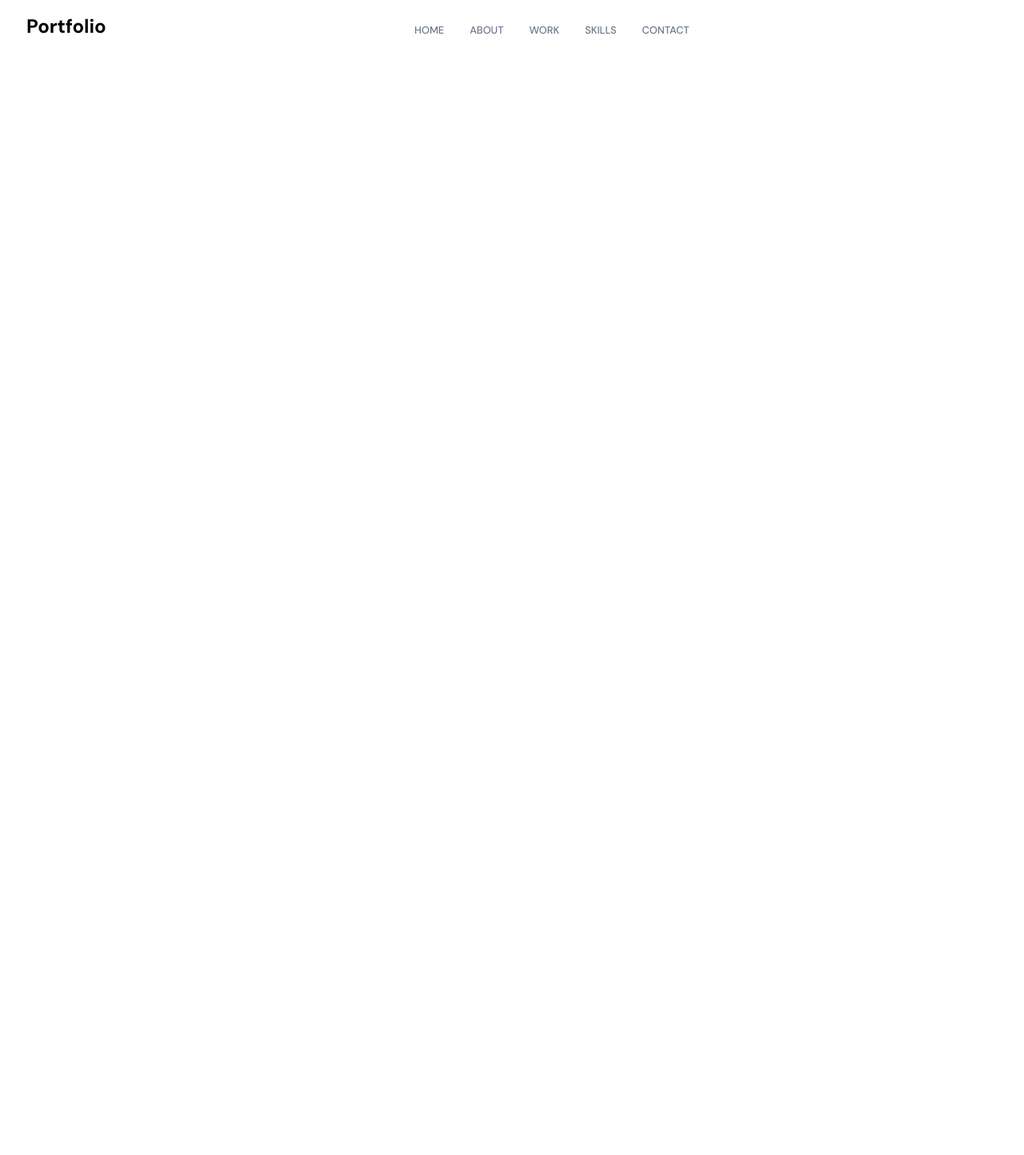
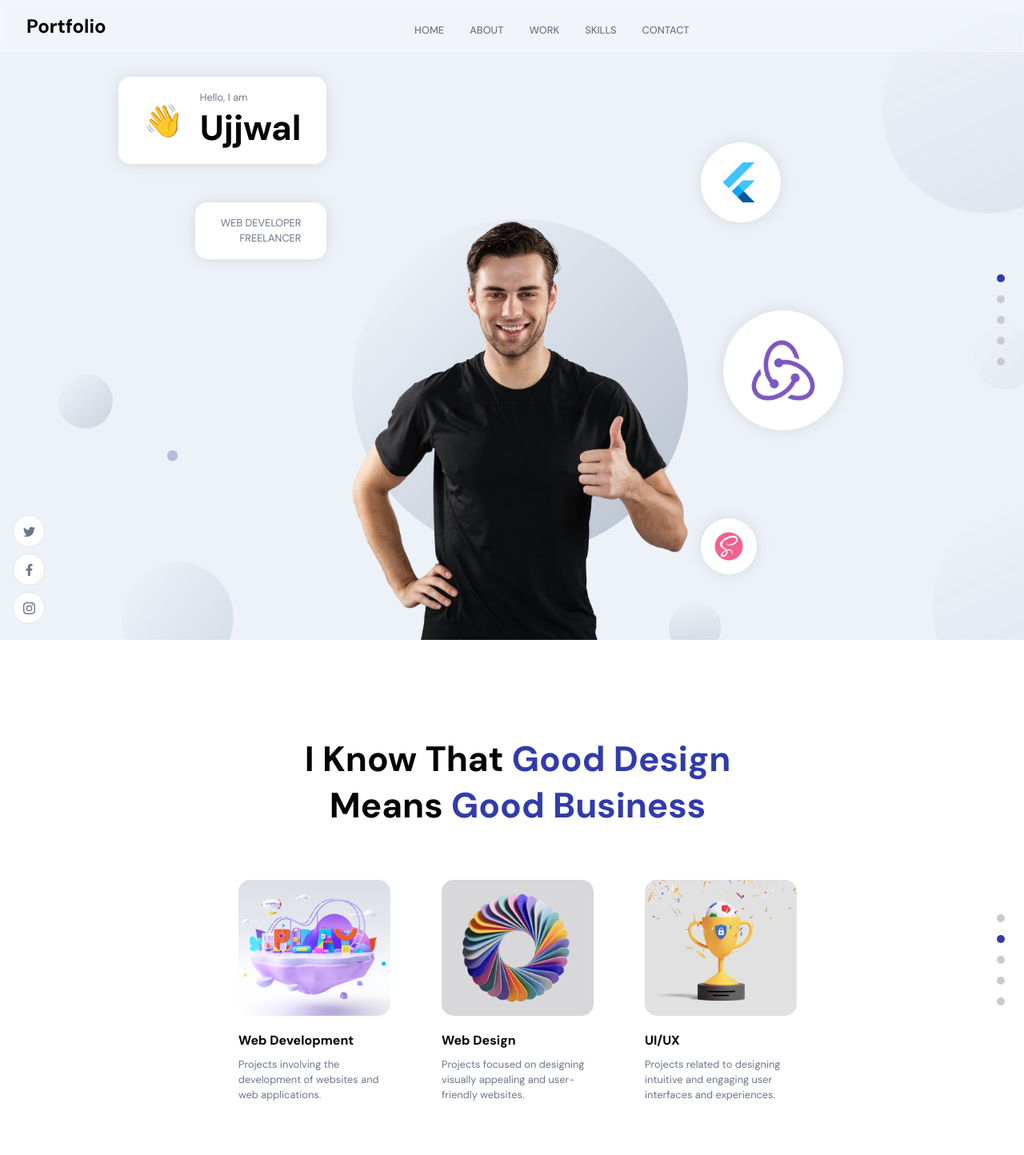
Before and after one commit to UjjwalTomar0808/Portfolio, a React (Create React App) app: page / in a window 1280 px wide. Shown: the top 1444 px of the page at 80% size. Before the commit the page ends 800 px from the top, so only its background shows below. Built offline with nearby package versions, Linux system fonts and the light colour scheme.

Commit message:
add about and header section

```diff
--- a/src/App.js
+++ b/src/App.js
@@ -1,12 +1,15 @@
 
 import './App.css';
 import { Navbar } from './components';
+import { About, Header } from './container';
 
 
 function App() {
   return (
     <div className="app">
       <Navbar />
+      <Header />
+      <About />
     </div>
   );
 }
--- /dev/null
+++ b/src/container/About/About.css
@@ -0,0 +1,40 @@
+.app__about {
+  flex: 1;
+  width: 100%;
+  flex-direction: column;
+}
+
+.app__profiles {
+  display: flex;
+  justify-content: center;
+  align-items: flex-start;
+  flex-wrap: wrap;
+  margin-top: 2rem;
+}
+
+.app__profile-item {
+  width: 190px;
+  display: flex;
+  justify-content: flex-start;
+  align-items: flex-start;
+  flex-direction: column;
+  margin: 2rem;
+}
+
+.app__profile-item img {
+  width: 100%;
+  height: 170px;
+  border-radius: 15px;
+  object-fit: cover;
+}
+
+@media screen and (min-width: 2000px) {
+  .app__profile-item {
+    width: 370px;
+    margin: 2rem 4rem;
+  }
+
+  .app__profile-item img {
+    height: 320px;
+  }
+}
--- /dev/null
+++ b/src/container/About/About.jsx
@@ -0,0 +1,55 @@
+import React from 'react';
+import { motion } from 'framer-motion';
+import { images } from '../../constants';
+
+import { AppWrap, MotionWrap } from '../../wrapper';
+import './About.css';
+
+const abouts = [
+  {
+    title: 'Web Development',
+    description: 'Projects involving the development of websites and web applications.',
+    imgUrl: images.about01,
+  },
+  {
+    title: 'Web Design',
+    description: 'Projects focused on designing visually appealing and user-friendly websites.',
+    imgUrl: images.about02,
+  },
+  {
+    title: "UI/UX",
+    description: "Projects related to designing intuitive and engaging user interfaces and experiences.",
+    imgUrl: images.about03
+  }
+];
+
+const About = () => {
+
+  return (
+    <>
+      <h2 className="head-text">I Know that <span>Good Design</span> <br />means  <span>Good Business</span></h2>
+
+      <div className="app__profiles">
+        {abouts.map((about, index) => (
+          <motion.div
+            whileInView={{ opacity: 1 }}
+            whileHover={{ scale: 1.1 }}
+            transition={{ duration: 0.5, type: 'tween' }}
+            className="app__profile-item"
+            key={about.title + index}
+          >
+            <img src={about.imgUrl} alt={about.title} />
+            <h2 className="bold-text" style={{ marginTop: 20 }}>{about.title}</h2>
+            <p className="p-text" style={{ marginTop: 10 }}>{about.description}</p>
+          </motion.div>
+        ))}
+      </div>
+    </>
+  );
+};
+
+export default AppWrap(
+  MotionWrap(About, 'app__about'),
+  'about',
+  'app__whitebg',
+);
--- /dev/null
+++ b/src/container/Header/Header.css
@@ -0,0 +1,204 @@
+#home {
+  position: relative;
+  background: url("../../assets/bgIMG.png");
+  background-size: cover;
+  background-position: center;
+  background-repeat: repeat;
+}
+
+#home .app__wrapper {
+  padding: 0;
+}
+
+#home .app__wrapper .copyright {
+  display: none;
+}
+
+.app__header {
+  flex: 1;
+  width: 100%;
+  height: 100%;
+  flex-direction: row;
+  padding: 6rem 2rem 0rem;
+}
+
+@media screen and (min-width: 2000px) {
+  .app__header {
+    padding-top: 8rem;
+  }
+}
+
+@media screen and (max-width: 1200px) {
+  .app__header {
+    flex-direction: column;
+  }
+}
+
+@media screen and (max-width: 450px) {
+  .app__header {
+    padding: 6rem 1rem 2rem;
+  }
+}
+
+.app__header-info {
+  flex: 0.65;
+  display: flex;
+  flex-direction: column;
+  justify-content: flex-start;
+  align-items: flex-start;
+  height: 100%;
+  margin: 0 2rem;
+}
+
+@media screen and (max-width: 1200px) {
+  .app__header-info {
+    width: 100%;
+    margin-right: 0rem;
+  }
+}
+
+.app__header-badge {
+  width: 100%;
+  display: flex;
+  justify-content: flex-end;
+  align-items: flex-end;
+  flex-direction: column;
+}
+
+.app__header-badge .badge-cmp,
+.app__header-badge .tag-cmp {
+  padding: 1rem 2rem;
+  background: var(--white-color);
+  border-radius: 15px;
+  flex-direction: row;
+  width: auto;
+  box-shadow: 0px 0px 20px rgba(0, 0, 0, 0.1);
+}
+
+.app__header-badge .tag-cmp {
+  flex-direction: column;
+  margin-top: 3rem;
+}
+
+.app__header-badge .tag-cmp p {
+  width: 100%;
+  text-transform: uppercase;
+  text-align: right;
+}
+
+.app__header-badge span {
+  font-size: 2.5rem;
+}
+
+@media screen and (min-width: 2000px) {
+  .app__header-badge span {
+    font-size: 5rem;
+  }
+}
+
+@media screen and (max-width: 1200px) {
+  .app__header-badge {
+    justify-content: flex-start;
+    align-items: flex-start;
+  }
+}
+
+.app__header-circles {
+  flex: 0.75;
+  display: flex;
+  flex-direction: column;
+  justify-content: space-evenly;
+  align-items: flex-start;
+  height: 100%;
+  margin-left: 1rem;
+}
+
+.app__header-circles div {
+  width: 100px;
+  height: 100px;
+  border-radius: 50%;
+  background: var(--white-color);
+  box-shadow: 0px 0px 20px rgba(0, 0, 0, 0.1);
+}
+
+.app__header-circles div img {
+  width: 60%;
+  height: 60%;
+}
+
+.app__header-circles div:nth-child(1) {
+  width: 100px;
+  height: 100px;
+}
+
+.app__header-circles div:nth-child(2) {
+  margin: 1.75rem;
+  width: 150px;
+  height: 150px;
+}
+
+.app__header-circles div:nth-child(3) {
+  width: 70px;
+  height: 70px;
+}
+
+@media screen and (min-width: 2000px) {
+  .app__header-circles div:nth-child(2) {
+    width: 400px;
+    height: 400px;
+  }
+
+  .app__header-circles div:nth-child(3) {
+    width: 170px;
+    height: 170px;
+  }
+
+  .app__header-circles div:nth-child(1) {
+    width: 200px;
+    height: 200px;
+  }
+}
+
+@media screen and (max-width: 1200px) {
+  .app__header-circles {
+    width: 100%;
+    flex-direction: row;
+    flex-wrap: wrap;
+    margin-left: 0;
+  }
+
+  .app__header-circles div {
+    margin: 1rem;
+  }
+}
+
+.app__header-img {
+  flex: 1;
+  height: 100%;
+  display: flex;
+  justify-content: flex-end;
+  align-items: flex-end;
+  position: relative;
+}
+
+.app__header-img img {
+  width: 100%;
+  object-fit: contain;
+  z-index: 1;
+}
+
+.app__header-img .overlay_circle {
+  position: absolute;
+  left: 0;
+  right: 0;
+  bottom: 0;
+  z-index: 0;
+  width: 100%;
+  height: 90%;
+}
+
+@media screen and (max-width: 1200px) {
+  .app__header-img {
+    margin: 2rem 0;
+  }
+}
--- /dev/null
+++ b/src/container/Header/Header.jsx
@@ -0,0 +1,71 @@
+import React from 'react';
+import { motion } from 'framer-motion';
+
+import { AppWrap } from '../../wrapper';
+import { images } from '../../constants';
+import './Header.css';
+
+const scaleVariants = {
+  whileInView: {
+    scale: [0, 1],
+    opacity: [0, 1],
+    transition: {
+      duration: 1,
+      ease: 'easeInOut',
+    },
+  },
+};
+
+const Header = () => (
+  <div className="app__header app__flex">
+    <motion.div
+      whileInView={{ x: [-100, 0], opacity: [0, 1] }}
+      transition={{ duration: 0.5 }}
+      className="app__header-info"
+    >
+      <div className="app__header-badge">
+        <div className="badge-cmp app__flex">
+          <span>👋</span>
+          <div style={{ marginLeft: 20 }}>
+            <p className="p-text">Hello, I am</p>
+            <h1 className="head-text">Ujjwal</h1>
+          </div>
+        </div>
+
+        <div className="tag-cmp app__flex">
+          <p className="p-text">Web Developer</p>
+          <p className="p-text">Freelancer</p>
+        </div>
+      </div>
+    </motion.div>
+
+    <motion.div
+      whileInView={{ opacity: [0, 1] }}
+      transition={{ duration: 0.5, delayChildren: 0.5 }}
+      className="app__header-img"
+    >
+      <img src={images.profile} alt="profile_bg" />
+      <motion.img
+        whileInView={{ scale: [0, 1] }}
+        transition={{ duration: 1, ease: 'easeInOut' }}
+        src={images.circle}
+        alt="profile_circle"
+        className="overlay_circle"
+      />
+    </motion.div>
+
+    <motion.div
+      variants={scaleVariants}
+      whileInView={scaleVariants.whileInView}
+      className="app__header-circles"
+    >
+      {[images.flutter, images.redux, images.sass].map((circle, index) => (
+        <div className="circle-cmp app__flex" key={`circle-${index}`}>
+          <img src={circle} alt="profile_bg" />
+        </div>
+      ))}
+    </motion.div>
+  </div>
+);
+
+export default AppWrap(Header, 'home');
--- /dev/null
+++ b/src/container/index.js
@@ -0,0 +1,7 @@
+import About from './About/About';
+import Header from './Header/Header';
+
+export {
+  About,
+  Header,
+};
```
